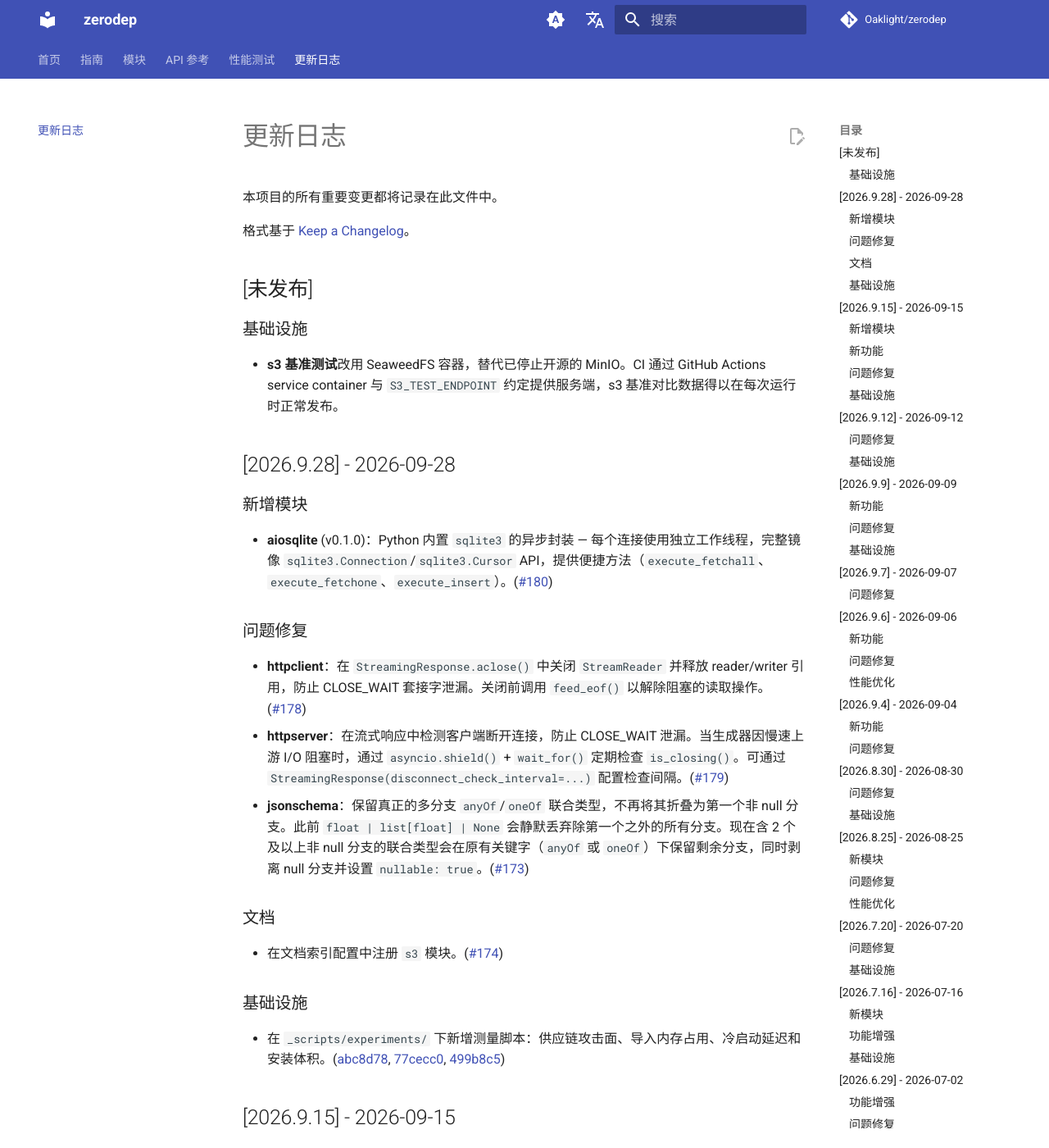
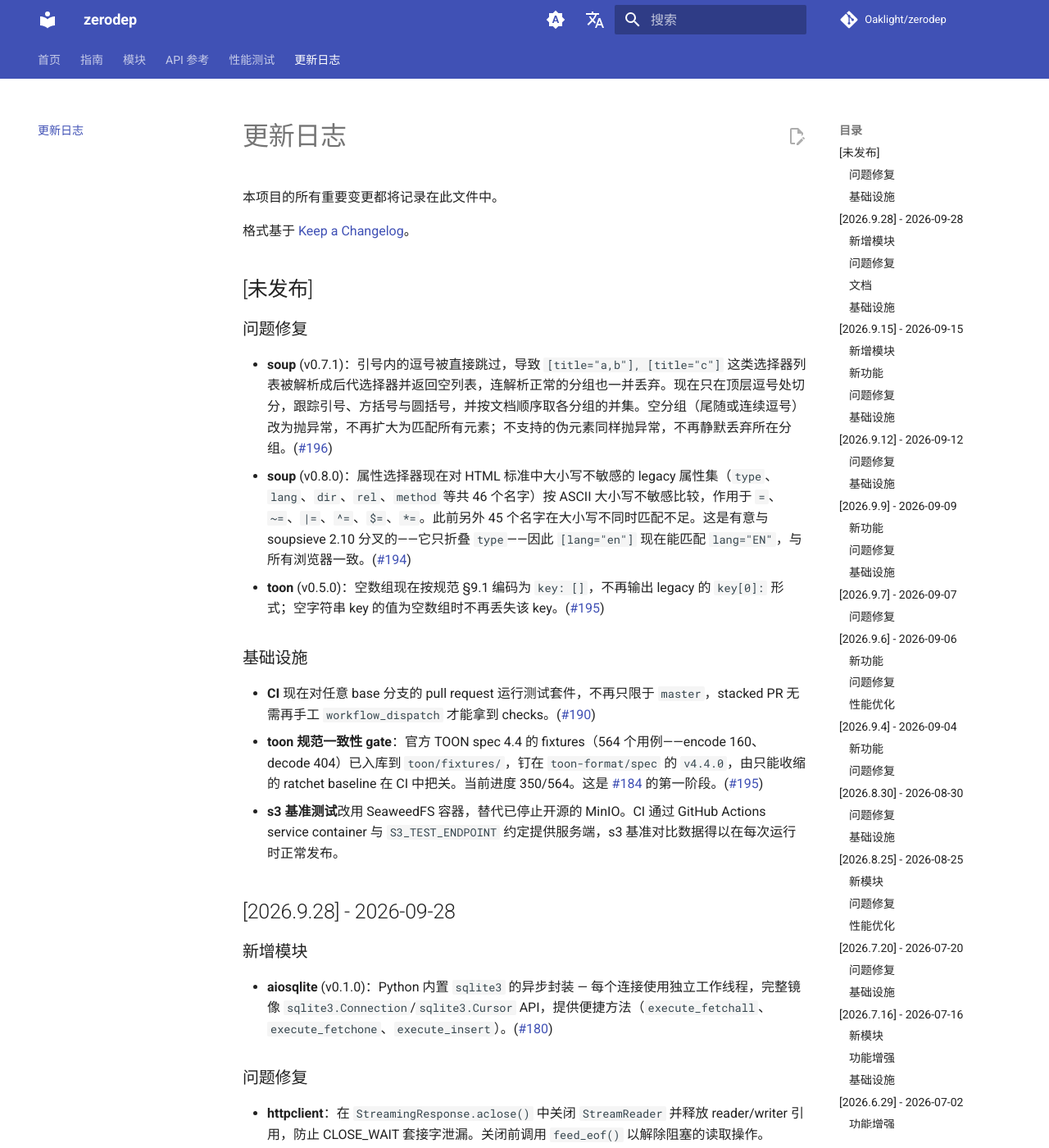
Before and after one commit to Oaklight/zerodep, an MkDocs documentation site: the page built from docs/changelog.md, in a window 1280 px wide and 1400 px high. Shown: the whole window at 82% size. Built offline with MkDocs 1.6.1 and Material for MkDocs 9.7.7, drawn with Linux system fonts in a browser that asks for light colours; comment, search, counter and statistics services are not loaded.

Commit message:
docs: changelog for the soup and toon fixes, and the CI trigger change

```diff
--- a/docs/changelog.md
+++ b/docs/changelog.md
@@ -6,8 +6,16 @@
 
 ## [未发布]
 
+### 问题修复
+
+- **soup** (v0.7.1)：引号内的逗号被直接跳过，导致 `[title="a,b"], [title="c"]` 这类选择器列表被解析成后代选择器并返回空列表，连解析正常的分组也一并丢弃。现在只在顶层逗号处切分，跟踪引号、方括号与圆括号，并按文档顺序取各分组的并集。空分组（尾随或连续逗号）改为抛异常，不再扩大为匹配所有元素；不支持的伪元素同样抛异常，不再静默丢弃所在分组。([#196](https://github.com/Oaklight/zerodep/pull/196))
+- **soup** (v0.8.0)：属性选择器现在对 HTML 标准中大小写不敏感的 legacy 属性集（`type`、`lang`、`dir`、`rel`、`method` 等共 46 个名字）按 ASCII 大小写不敏感比较，作用于 `=`、`~=`、`|=`、`^=`、`$=`、`*=`。此前另外 45 个名字在大小写不同时匹配不足。这是有意与 soupsieve 2.10 分叉的——它只折叠 `type`——因此 `[lang="en"]` 现在能匹配 `lang="EN"`，与所有浏览器一致。([#194](https://github.com/Oaklight/zerodep/pull/194))
+- **toon** (v0.5.0)：空数组现在按规范 §9.1 编码为 `key: []`，不再输出 legacy 的 `key[0]:` 形式；空字符串 key 的值为空数组时不再丢失该 key。([#195](https://github.com/Oaklight/zerodep/pull/195))
+
 ### 基础设施
 
+- **CI** 现在对任意 base 分支的 pull request 运行测试套件，不再只限于 `master`，stacked PR 无需再手工 `workflow_dispatch` 才能拿到 checks。([#190](https://github.com/Oaklight/zerodep/pull/190))
+- **toon 规范一致性 gate**：官方 TOON spec 4.4 的 fixtures（564 个用例——encode 160、decode 404）已入库到 `toon/fixtures/`，钉在 `toon-format/spec` 的 `v4.4.0`，由只能收缩的 ratchet baseline 在 CI 中把关。当前进度 350/564。这是 [#184](https://github.com/Oaklight/zerodep/issues/184) 的第一阶段。([#195](https://github.com/Oaklight/zerodep/pull/195))
 - **s3 基准测试**改用 SeaweedFS 容器，替代已停止开源的 MinIO。CI 通过 GitHub Actions service container 与 `S3_TEST_ENDPOINT` 约定提供服务端，s3 基准对比数据得以在每次运行时正常发布。
 
 ## [2026.9.28] - 2026-09-28
```
